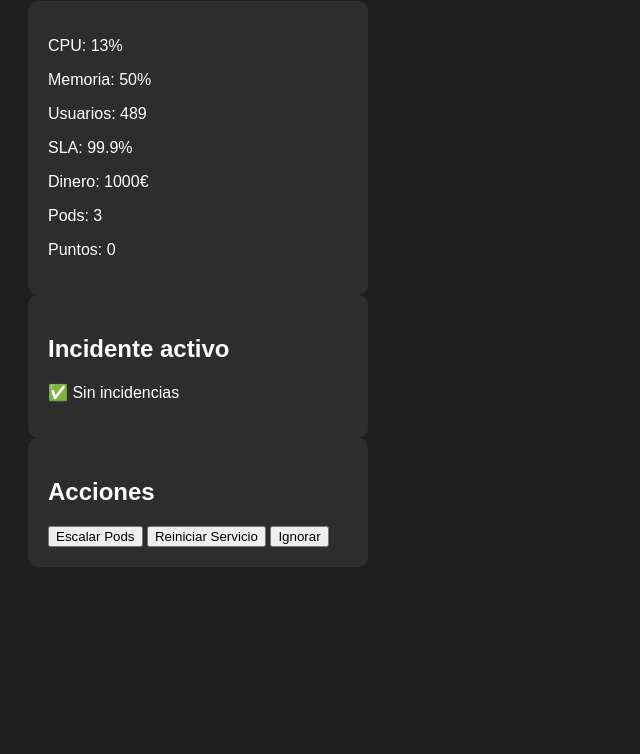
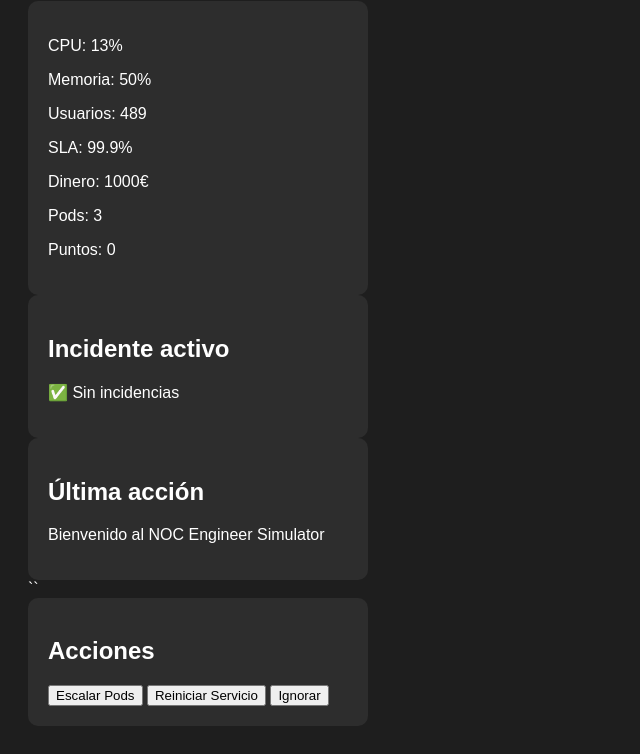
Before and after one commit to mariajogomezz/noc-engineer-game, a website: page public/index.html in a window 1280 px wide. Shown: the part 107-861 px from the top of the page, without its empty margins (0-640 px from the left). Before the commit the page ends 800 px from the top, so only its background shows below. Drawn offline with Linux system fonts and the light colour scheme.

Commit message:
Add welcome message panel to index.html

```diff
--- a/public/index.html
+++ b/public/index.html
@@ -28,7 +28,13 @@
         <h2>Incidente activo</h2>
         <p id="incident">✅ Sin incidencias</p>
     </div>
-
+<div class="panel">
+  <h2>Última acción</h2>
+  <p id="message">
+    Bienvenido al NOC Engineer Simulator
+  </p>
+</div>
+``
     <!-- Acciones del jugador -->
     <div class="panel">
         <h2>Acciones</h2>
```
